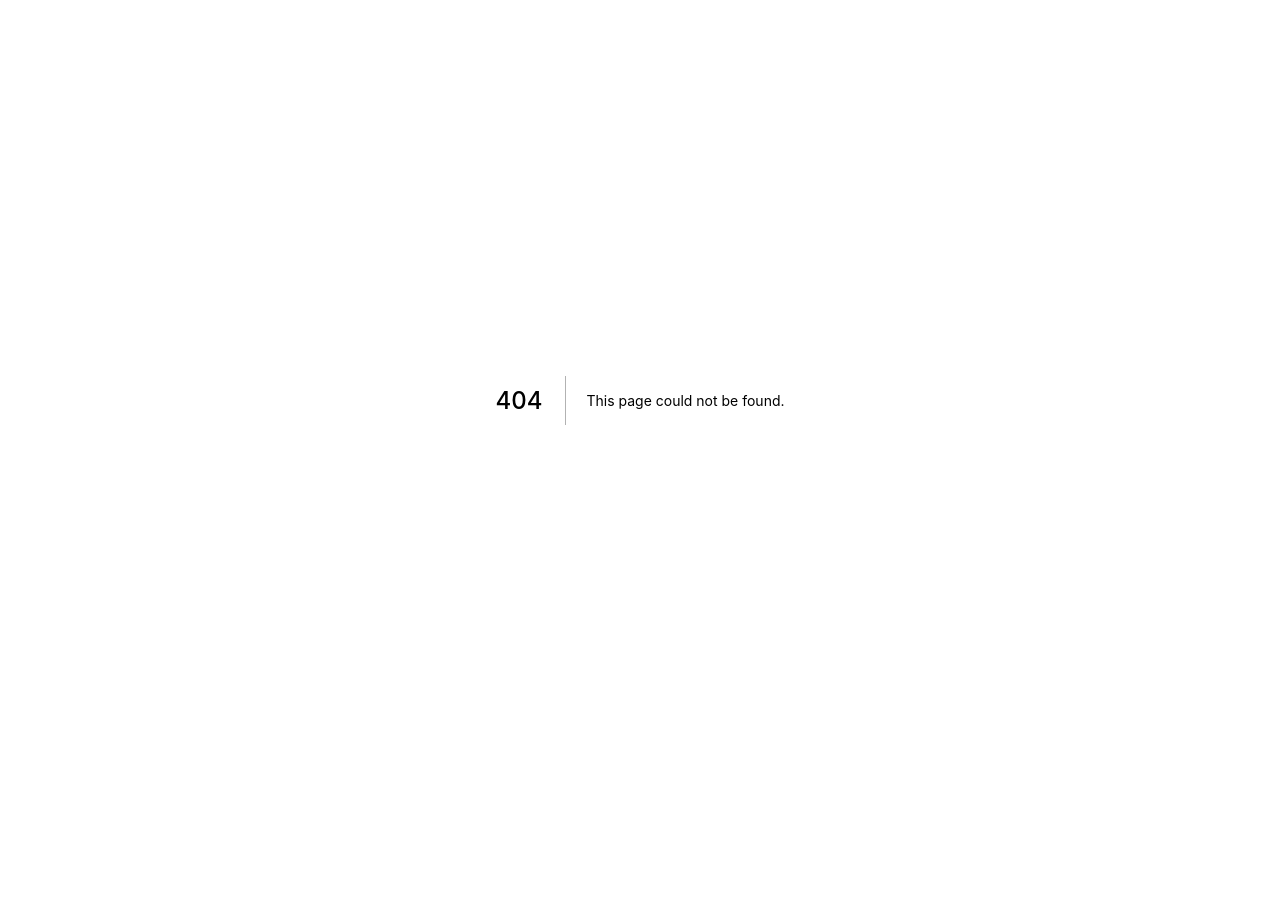
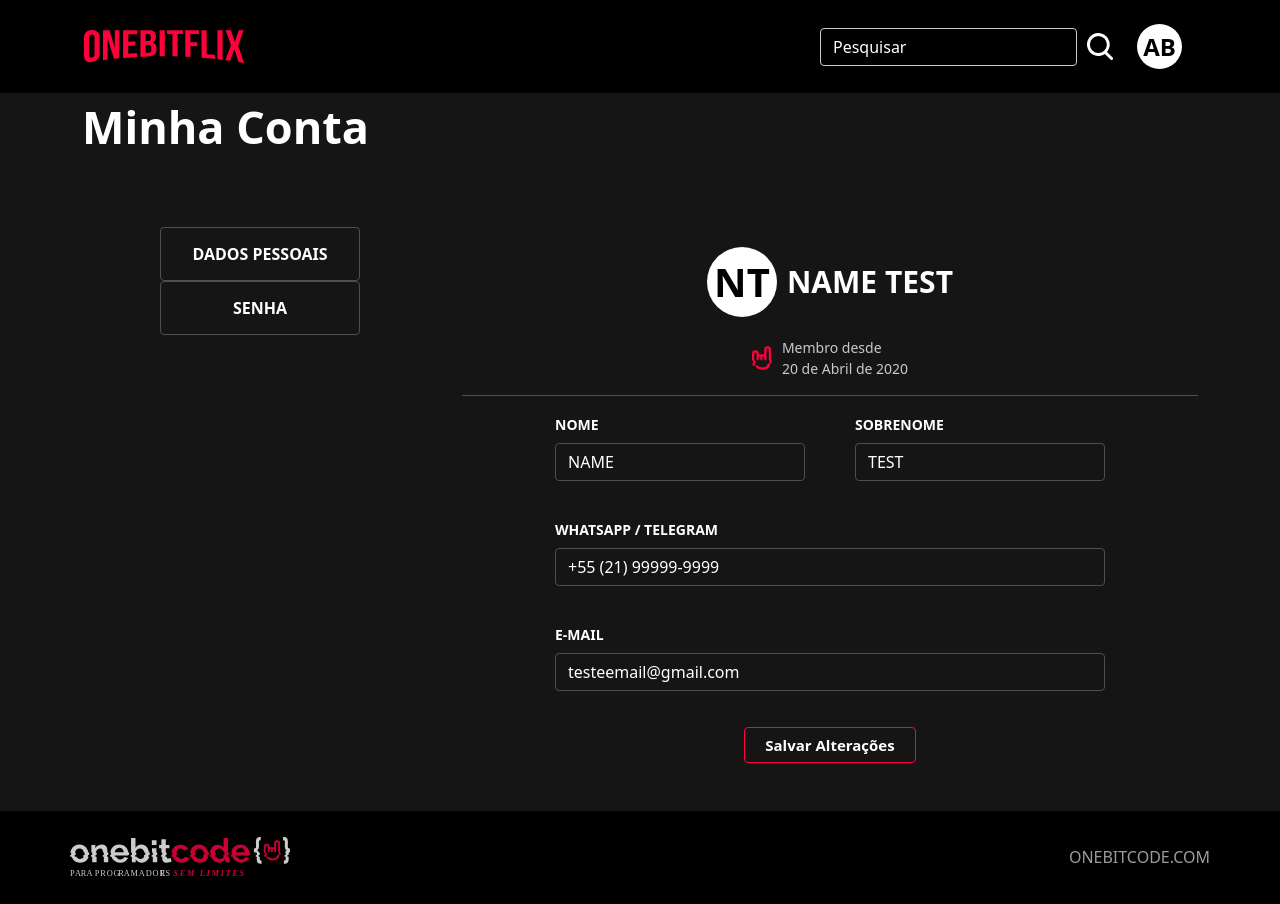
Before and after one commit to JosuelSantosDEV/OneBitFlix-Front, a Next.js app: page /profile in a window 1280 px wide. Before the commit this address had no page. Before the commit the page ends 800 px from the top, so only its background shows below. Built offline with nearby package versions, Linux system fonts and the light colour scheme.

Commit message:
Creating elements of informat user page and styles

```diff
--- /dev/null
+++ b/pages/profile.tsx
@@ -0,0 +1,43 @@
+import Head from "next/head";
+import styles from "../styles/profile.module.scss";
+import UserForm from "../src/components/profile/user";
+import HeaderAuth from "../src/components/common/headerAuth";
+import { Button, Col, Container, Row } from "reactstrap";
+import Footer from "../src/components/common/footer";
+
+const UserInfo = function () {
+  return (
+    <>
+      <Head>
+        <title>Onebitflix - Meus Dados</title>
+        <link rel="shortcut icon" href="/favicon.svg" type="image/x-icon" />
+      </Head>
+      <main>
+        <div className={styles.header}>
+	        <HeaderAuth />
+        </div>
+        <Container calssName="py-5">
+            <p className={styles.title}>Minha Conta</p>
+            <Row className="pt-3 pb-5">
+                <Col md={4} className={styles.btnColumn}>
+                    <Button outline className={styles.renderFormBtn}>
+                        DADOS PESSOAIS
+                    </Button>
+                    <Button outline className={styles.renderFormBtn}>
+                        SENHA
+                    </Button>
+                </Col>
+                <Col md>
+                    <UserForm />
+                </Col>
+            </Row>
+        </Container>
+        <div className={styles.footer}>
+            <Footer />
+        </div>
+      </main>
+    </>
+  );
+};
+
+export default UserInfo;
--- /dev/null
+++ b/src/components/profile/user/index.tsx
@@ -0,0 +1,88 @@
+import { Button, Form, FormGroup, Input, Label } from "reactstrap";
+import styles from "../../../../styles/profile.module.scss";
+
+const UserForm = function () {
+  return (
+    <>
+        <Form>
+            <div className={styles.formName}>
+                <p className={styles.nameAbbreviation}>NT</p>
+                <p className={styles.userName}>NAME TEST</p>
+            </div>
+            <div className={styles.memberTime}>
+                <img src="/profile/iconUserAccount.svg" alt="iconProfile" className={styles.memberTimeImg}/>
+                <p className={styles.memberTimeText}>Membro desde <br /> 20 de Abril de 2020</p>
+            </div>
+            <hr />
+            <div className={styles.inputFlexDiv}>
+                <FormGroup>
+                    <Label className={styles.label} for="firstName">
+                      NOME
+                    </Label>
+                    <Input
+                      name="firstName"
+                      type="text"
+                      id="firstName"
+                      placeholder="Qual o seu primeiro nome?"
+                      required
+                      maxLength={20}
+                      className={styles.inputFlex}
+                      value={"Name"}
+                    />
+                </FormGroup>
+                <FormGroup>
+                    <Label className={styles.label} for="lastName">
+                      SOBRENOME
+                    </Label>
+                    <Input
+                      name="lastName"
+                      type="text"
+                      id="lastName"
+                      placeholder="Qual o seu último nome?"
+                      required
+                      maxLength={20}
+                      className={styles.inputFlex}
+                      value={"Test"}
+                    />
+                </FormGroup>
+            </div>
+            <div className={styles.inputNormalDiv}>
+                <FormGroup>
+                    <Label className={styles.label} for="phone">
+                      WHATSAPP / TELEGRAM
+                    </Label>
+                    <Input
+                      name="phone"
+                      type="tel"
+                      id="phone"
+                      placeholder="(xx) 9xxxx-xxxx"
+                      required
+                      className={styles.input}
+                      value={"+55 (21) 99999-9999"}
+                    />
+                </FormGroup>
+                <FormGroup>
+                    <Label className={styles.label} for="email">
+                      E-MAIL
+                    </Label>
+                    <Input
+                      name="email"
+                      type="email"
+                      id="email"
+                      placeholder="Coloque o seu email"
+                      required
+                      className={styles.input}
+                      value={"testeemail@gmail.com"}
+                    />
+                </FormGroup>
+
+                <Button className={styles.formBtn} outline>
+                  Salvar Alterações
+                </Button>
+          </div>
+        </Form>
+    </>
+  );
+};
+
+export default UserForm;
--- /dev/null
+++ b/styles/profile.module.scss
@@ -0,0 +1,191 @@
+@import "./colors.module.scss";
+
+.header {
+    background-color: black;
+}
+
+.footer {
+    background-color: black;
+}
+
+.form {
+  border: 1px solid $darkGray;
+  padding: 20px 0px;
+  max-width: 100%;
+}
+
+.formName {
+  display: flex;
+  align-items: center;
+  justify-content: center;
+  gap: 10px;
+  width: 80%;
+  margin: 20px auto;
+	text-transform: uppercase;
+}
+
+.nameAbbreviation {
+  font-size: 40px;
+  font-weight: bold;
+  min-width: 70px;
+  min-height: 70px;
+  border-radius: 50%;
+  background-color: white;
+  color: black;
+  display: flex;
+  align-items: center;
+  justify-content: center;
+}
+
+.userName {
+  font-size: 30px;
+  font-weight: bold;
+  word-break: break-all;
+}
+
+.memberTime {
+  display: flex;
+  justify-content: center;
+  gap: 10px;
+}
+
+.memberTimeImg {
+  width: 20px;
+}
+
+.memberTimeText {
+  font-size: 14px;
+  color: $lightGray;
+}
+
+.label {
+    font-size: 14px;
+    font-weight: bold;
+}
+
+.inputFlexDiv {
+    display: flex;
+    flex-wrap: wrap;
+    justify-content: center;
+    gap: 50px;
+  }
+
+.inputFlex {
+    width: 250px;
+    background-color: transparent;
+    border: 1px solid $darkGray;
+    color: white;
+    transition: 0.3s;
+    text-transform: uppercase;
+    &::placeholder {
+      color: $lightGray;
+    }
+    &:focus {
+      box-shadow: none;
+      border-color: $lightRed;
+      background-color: transparent;
+      color: white;
+    }
+}
+
+.inputNormalDiv{
+    display: flex;
+    flex-direction: column;
+    align-items: center;
+    margin-top: 20px;
+    gap: 20px;
+}
+
+.input {
+    @extend .inputFlex;
+    text-transform: lowercase;
+    width: 550px;
+}
+
+.formBtn {
+    border-color: $lightRed;
+    text-align: center;
+    color: white;
+    font-weight: bold;
+    font-size: 15px;
+    padding: 6px 20px;
+    transition: 0.4s;
+    &:hover {
+      border-color: $darkRed;
+      background-color: transparent;
+      color: $lightGray;
+    }
+      &:focus {
+      box-shadow: none;
+      outline: none;
+    }
+}
+
+.title {
+    font-size: 45px;
+    font-weight: bold;
+    padding: 0px 0px 50px 0px;
+}
+
+.renderFormBtn {
+    display: block;
+    width: 200px;
+    border: 1px solid $darkGray;
+    color: white;
+    font-weight: bold;
+    margin: 0 auto;
+      padding: 14px 0px;
+    &:hover {
+      background-color: transparent;
+      border-color: $lightRed;
+      color: $lightGray;
+    }
+}
+
+@media (max-width: 991px) {
+    .title {
+      text-align: center;
+    }
+    .btnColumn {
+      width: 100%;
+      margin-bottom: 40px;
+    }
+}
+
+@media (max-width: 768px) {
+    .inputFlexDiv {
+      gap: 30px;
+    }
+    .inputFlex {
+      width: 400px;
+    }
+    .input {
+      width: 400px;
+    }
+}
+
+@media (max-width: 528px) {
+    .title {
+      font-size: 35px;
+    }
+    .formName {
+      width: 95%;
+    }
+    .nameAbbreviation {
+      font-size: 30px;
+      min-width: 60px;
+      min-height: 60px;
+    }
+    .userName {
+      font-size: 30px;
+    }
+}
+
+@media (max-width: 435px) {
+    .inputFlex {
+      width: 100%;
+    }
+    .input {
+      width: 100%;
+    }
+}
```
Also changed, not shown: src/components/profile/password/index.tsx (added).
